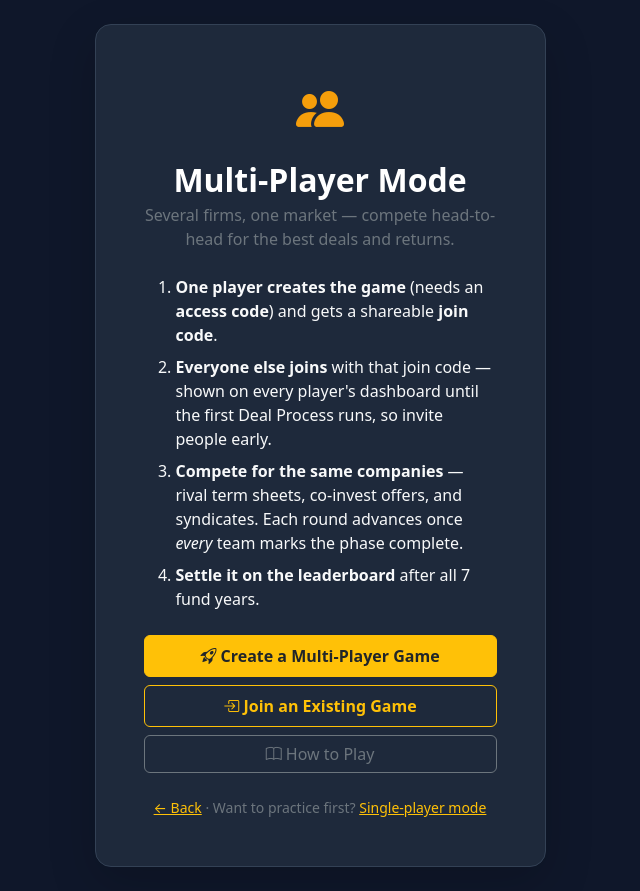
After one commit to 081602/simulategp, a Flask app: page /multi-player in a window 1280 px wide. The commit adds this page. Shown: the whole page, without its empty margins (320-960 px from the left). Run offline with Flask 3, Linux system fonts and the light colour scheme; some libraries are stand-ins or nearby versions.

Commit message:
Landing: single-player and multi-player mode launch pages
The login page now offers two prominent buttons — Launch New
Single-Player Mode and Launch New Multi-Player Mode — each leading to a
short explainer page. Single-player: your own sandbox game, phases
advance the moment you mark them complete. Multi-player: one player
creates the game and shares its join code, everyone else joins, rounds
advance when all teams are done. Each explainer funnels to the right
form (create / join) and cross-links the other mode and the guide.

Co-Authored-By: Claude Fable 5 <noreply@anthropic.com>

```diff
--- a/app.py
+++ b/app.py
@@ -197,6 +197,18 @@ def guide():
     """First-time player guide. Public, so students can read it before they
     create or join a game."""
     return render_template('guide.html')
+
+
+@app.route('/single-player')
+def single_player_info():
+    """Explainer landing page for single-player mode."""
+    return render_template('single_player.html')
+
+
+@app.route('/multi-player')
+def multi_player_info():
+    """Explainer landing page for multi-player mode."""
+    return render_template('multi_player.html')
 
 
 @app.route('/forgot')
--- /dev/null
+++ b/templates/multi_player.html
@@ -0,0 +1,57 @@
+<!DOCTYPE html>
+<html lang="en">
+<head>
+  <meta charset="UTF-8">
+  <meta name="viewport" content="width=device-width, initial-scale=1">
+  <title>Multi-Player Mode -- SimulateGP</title>
+  <link href="https://cdn.jsdelivr.net/npm/bootstrap@5.3.3/dist/css/bootstrap.min.css" rel="stylesheet">
+  <link href="https://cdn.jsdelivr.net/npm/bootstrap-icons@1.11.3/font/bootstrap-icons.css" rel="stylesheet">
+  <style>
+    body { background: #0f172a; min-height: 100vh; display: flex; align-items: center; }
+    .login-card { background: #1e293b; border: 1px solid #334155; border-radius: 16px; }
+    .logo-icon { font-size: 3rem; color: #f59e0b; }
+  </style>
+</head>
+<body>
+<div class="container py-4">
+  <div class="row justify-content-center">
+    <div class="col-md-7 col-lg-5">
+      <div class="login-card p-5 shadow-lg text-white">
+        <div class="text-center">
+          <div class="logo-icon mb-3"><i class="bi bi-people-fill"></i></div>
+          <h2 class="fw-bold mb-1">Multi-Player Mode</h2>
+          <p class="text-secondary mb-4">Several firms, one market &mdash; compete head-to-head for the best deals and returns.</p>
+        </div>
+
+        <ol class="text-light mb-4">
+          <li class="mb-2"><strong>One player creates the game</strong> (needs an <strong>access code</strong>)
+            and gets a shareable <strong>join code</strong>.</li>
+          <li class="mb-2"><strong>Everyone else joins</strong> with that join code &mdash; shown on every
+            player's dashboard until the first Deal Process runs, so invite people early.</li>
+          <li class="mb-2"><strong>Compete for the same companies</strong> &mdash; rival term sheets, co-invest
+            offers, and syndicates. Each round advances once <em>every</em> team marks the phase complete.</li>
+          <li class="mb-0"><strong>Settle it on the leaderboard</strong> after all 7 fund years.</li>
+        </ol>
+
+        <div class="d-grid gap-2">
+          <a href="{{ url_for('create_game_self_service') }}" class="btn btn-warning text-dark fw-bold py-2">
+            <i class="bi bi-rocket-takeoff"></i> Create a Multi-Player Game
+          </a>
+          <a href="{{ url_for('join_game') }}" class="btn btn-outline-warning fw-semibold py-2">
+            <i class="bi bi-box-arrow-in-right"></i> Join an Existing Game
+          </a>
+          <a href="{{ url_for('guide') }}" class="btn btn-outline-secondary">
+            <i class="bi bi-book"></i> How to Play
+          </a>
+        </div>
+
+        <p class="mt-4 text-secondary small text-center mb-0">
+          <a href="{{ url_for('login') }}" class="text-warning">&larr; Back</a>
+          &middot; Want to practice first? <a href="{{ url_for('single_player_info') }}" class="text-warning">Single-player mode</a>
+        </p>
+      </div>
+    </div>
+  </div>
+</div>
+</body>
+</html>
```
Also changed, not shown: templates/login.html (+9 -8 lines), templates/single_player.html (added, +58 -0 lines).
